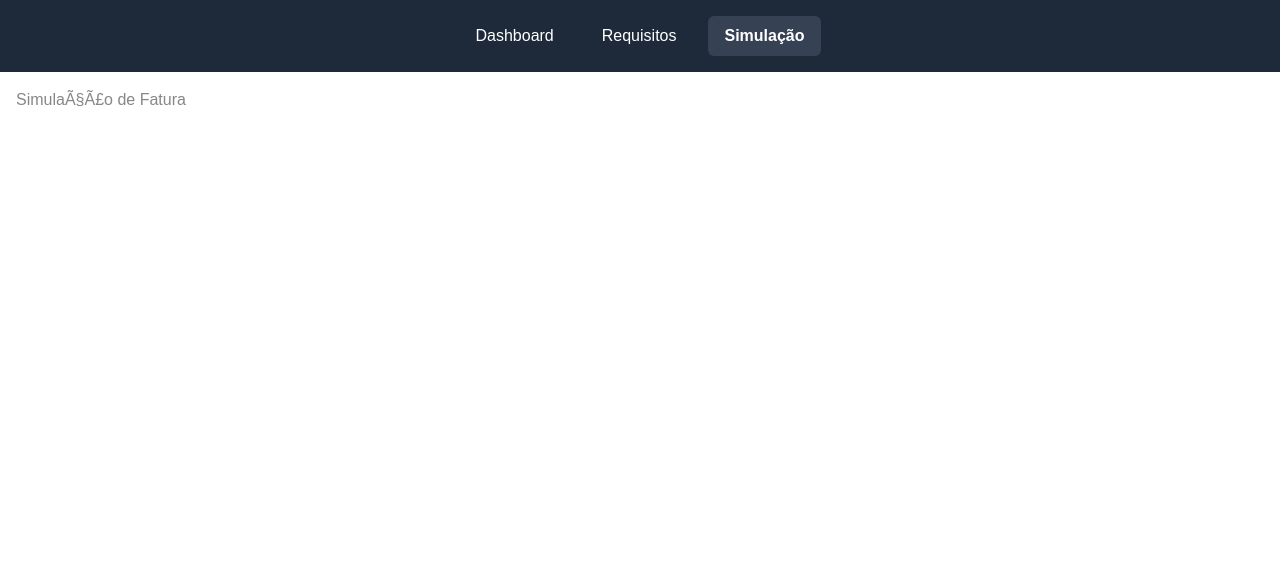
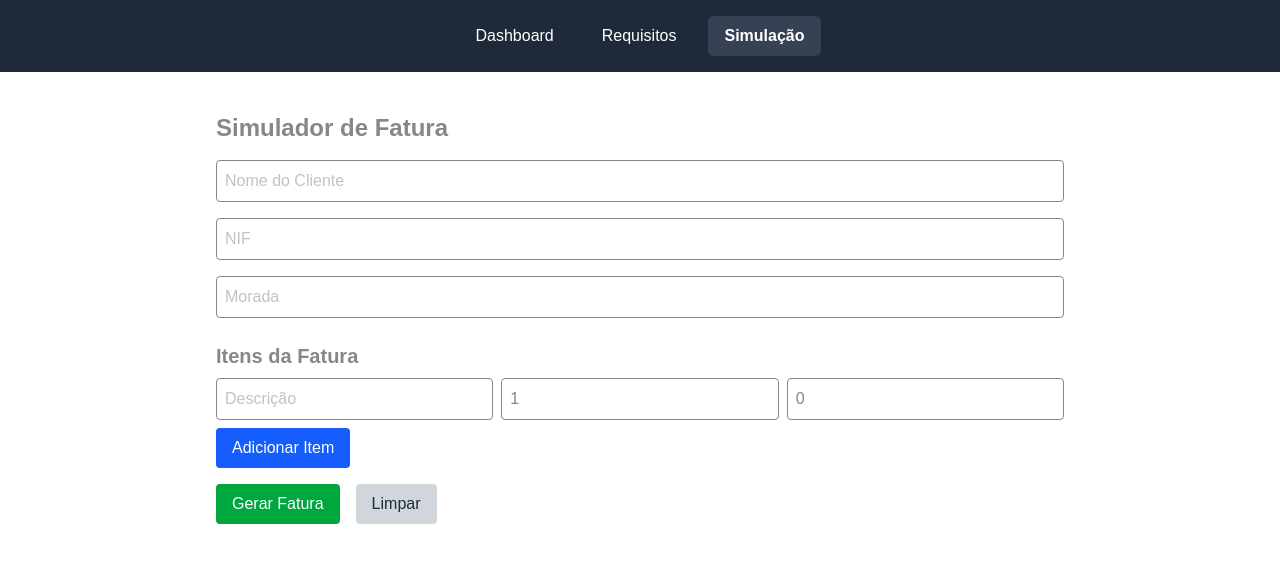
Before and after one commit to pedro7161/ReactBillingApp, a Next.js app: page /simulador in a window 1280 px wide. Shown: the top 562 px of the page. Built offline with nearby package versions, Linux system fonts and the light colour scheme.

Commit message:
tried adding pdf converter

```diff
--- a/package.json
+++ b/package.json
@@ -13,6 +13,8 @@
     "@emotion/styled": "^11.14.1",
     "@mui/material": "^7.2.0",
     "framer-motion": "^12.23.6",
+    "html2canvas": "^1.4.1",
+    "jspdf": "^3.0.1",
     "next": "15.4.1",
     "react": "19.1.0",
     "react-dom": "19.1.0",
--- a/src/app/dashboard/page.tsx
+++ b/src/app/dashboard/page.tsx
@@ -11,10 +11,8 @@ import ClientsCarousel from "@/app/components/dashboard/clientsCarousel/clientCa
 export default function Dashboard() {
   const { billingData } = useBilling();
 
-  // Estado do ano selecionado no gráfico mensal (inicializa no último ano do array)
   const [selectedYearIndex, setSelectedYearIndex] = useState(billingData.length - 1);
 
-  // Ano mais recente geral (para os cards fixos no topo)
   const latestYear = billingData.length > 0 ? billingData[billingData.length - 1] : {
     monthlyRevenue: [],
     annualRevenue: 0,
@@ -23,7 +21,6 @@ export default function Dashboard() {
     yearLabel: "",
   };
 
-  // Dados do ano selecionado no gráfico mensal (para os cards que atualizam)
   const selectedYear = billingData[selectedYearIndex] ?? {
     monthlyRevenue: [],
     annualRevenue: 0,
--- a/src/app/globals.css
+++ b/src/app/globals.css
@@ -19,3 +19,8 @@ body {
   color: var(--foreground);
   font-family: Arial, Helvetica, sans-serif;
 }
+
+.invoice-preview-pdf {
+  background-color: #fff !important;
+  color: #222 !important;
+}
--- /dev/null
+++ b/src/app/page.tsx
@@ -0,0 +1,5 @@
+import { redirect } from "next/navigation";
+
+export default function Home() {
+  redirect("/dashboard");
+}
--- a/src/app/simulador/page.tsx
+++ b/src/app/simulador/page.tsx
@@ -1,3 +1,193 @@
+'use client';
+
+import { useState } from 'react';
+
+import jsPDF from "jspdf";
+import html2canvas from "html2canvas";
+
+type LineItem = {
+  description: string;
+  quantity: number;
+  price: number;
+};
+
 export default function SimuladorPage() {
-  return <div>SimulaÃ§Ã£o de Fatura</div>;
+  const [clientData, setClientData] = useState({
+    name: '',
+    nif: '',
+    address: '',
+  });
+
+  const [lineItems, setLineItems] = useState<LineItem[]>([
+    { description: '', quantity: 1, price: 0 },
+  ]);
+
+  const [showInvoice, setShowInvoice] = useState(false);
+
+  const handleClientChange = (e: React.ChangeEvent<HTMLInputElement>) => {
+    setClientData({ ...clientData, [e.target.name]: e.target.value });
+  };
+
+  const handleItemChange = (index: number, field: keyof LineItem, value: string | number) => {
+    const updatedItems = [...lineItems];
+    const item = { ...updatedItems[index] };
+
+    if (field === 'description') {
+      item.description = value as string;
+    } else if (field === 'quantity') {
+      item.quantity = Number(value);
+    } else if (field === 'price') {
+      item.price = Number(value);
+    }
+    updatedItems[index] = item;
+    setLineItems(updatedItems);
+  };
+
+  const addItem = () => {
+    setLineItems([...lineItems, { description: '', quantity: 1, price: 0 }]);
+  };
+
+  const clearForm = () => {
+    setClientData({ name: '', nif: '', address: '' });
+    setLineItems([{ description: '', quantity: 1, price: 0 }]);
+    setShowInvoice(false);
+  };
+
+  const total = lineItems.reduce((sum, item) => sum + item.quantity * item.price, 0);
+
+  return (
+    <div className="max-w-4xl mx-auto p-6">
+      <h1 className="text-2xl font-bold mb-4">Simulador de Fatura</h1>
+
+      <div className="grid gap-4 mb-6">
+        <input
+          className="border p-2 rounded"
+          name="name"
+          placeholder="Nome do Cliente"
+          value={clientData.name}
+          onChange={handleClientChange}
+        />
+        <input
+          className="border p-2 rounded"
+          name="nif"
+          placeholder="NIF"
+          value={clientData.nif}
+          onChange={handleClientChange}
+        />
+        <input
+          className="border p-2 rounded"
+          name="address"
+          placeholder="Morada"
+          value={clientData.address}
+          onChange={handleClientChange}
+        />
+      </div>
+
+      <h2 className="text-xl font-semibold mb-2">Itens da Fatura</h2>
+      {lineItems.map((item, index) => (
+        <div key={index} className="grid grid-cols-3 gap-2 mb-2">
+          <input
+            className="border p-2 rounded"
+            placeholder="Descrição"
+            value={item.description}
+            onChange={(e) => handleItemChange(index, 'description', e.target.value)}
+          />
+          <input
+            type="number"
+            className="border p-2 rounded"
+            placeholder="Quantidade"
+            value={item.quantity}
+            onChange={(e) => handleItemChange(index, 'quantity', e.target.value)}
+          />
+          <input
+            type="number"
+            className="border p-2 rounded"
+            placeholder="Preço"
+            value={item.price}
+            onChange={(e) => handleItemChange(index, 'price', e.target.value)}
+          />
+        </div>
+      ))}
+
+      <button onClick={addItem} className="mb-4 px-4 py-2 bg-blue-600 text-white rounded">
+        Adicionar Item
+      </button>
+
+      <div className="flex gap-4 mb-8">
+        <button
+          onClick={() => setShowInvoice(true)}
+          className="px-4 py-2 bg-green-600 text-white rounded"
+        >
+          Gerar Fatura
+        </button>
+        <button
+          onClick={clearForm}
+          className="px-4 py-2 bg-gray-300 text-gray-800 rounded hover:bg-gray-400"
+        >
+          Limpar
+        </button>
+      </div>
+
+      {showInvoice && (
+        <div id="invoice-preview" className="invoice-preview-pdf border rounded p-6 bg-white shadow-md">
+          <h2 className="text-xl font-bold mb-4">Pré-Visualização da Fatura</h2>
+          <p><strong>Cliente:</strong> {clientData.name}</p>
+          <p><strong>NIF:</strong> {clientData.nif}</p>
+          <p><strong>Morada:</strong> {clientData.address}</p>
+
+          <table className="w-full mt-4 text-left border-collapse">
+            <thead>
+              <tr>
+                <th className="border-b p-2">Descrição</th>
+                <th className="border-b p-2">Quantidade</th>
+                <th className="border-b p-2">Preço</th>
+                <th className="border-b p-2">Total</th>
+              </tr>
+            </thead>
+            <tbody>
+              {lineItems.map((item, index) => (
+                <tr key={index}>
+                  <td className="p-2 border-b">{item.description}</td>
+                  <td className="p-2 border-b">{item.quantity}</td>
+                  <td className="p-2 border-b">€{item.price.toFixed(2)}</td>
+                  <td className="p-2 border-b">€{(item.quantity * item.price).toFixed(2)}</td>
+                </tr>
+              ))}
+            </tbody>
+            <tfoot>
+              <tr>
+                <td colSpan={3} className="text-right font-bold p-2">Total:</td>
+                <td className="p-2 font-bold">€{total.toFixed(2)}</td>
+              </tr>
+            </tfoot>
+          </table>
+          {/* <button
+            onClick={async () => {
+              const element = document.getElementById("invoice-preview");
+              if (element) {
+
+                const prevClass = element.className;
+                element.className = prevClass
+                  .split(' ')
+                  .filter(c => !c.startsWith('bg-'))
+                  .join(' ') + ' invoice-preview-pdf';
+
+                const canvas = await html2canvas(element);
+
+                element.className = prevClass;
+
+                const imgData = canvas.toDataURL("image/png");
+                const pdf = new jsPDF();
+                pdf.addImage(imgData, "PNG", 10, 10, 190, 0);
+                pdf.save("fatura.pdf");
+              }
+            }}
+            className="mt-4 px-4 py-2 bg-red-600 text-white rounded"
+          >
+            Exportar PDF
+          </button> */}
+        </div>
+      )}
+    </div>
+  );
 }
```
Also changed, not shown: src/app/styles/globals.css (deleted), src/app/utils/calculateTotals.ts (deleted), src/app/utils/formatCurrency.ts (deleted), src/app/utils/formatDate.ts (deleted), 1 other file (tests, documents, lock files or other folders).
